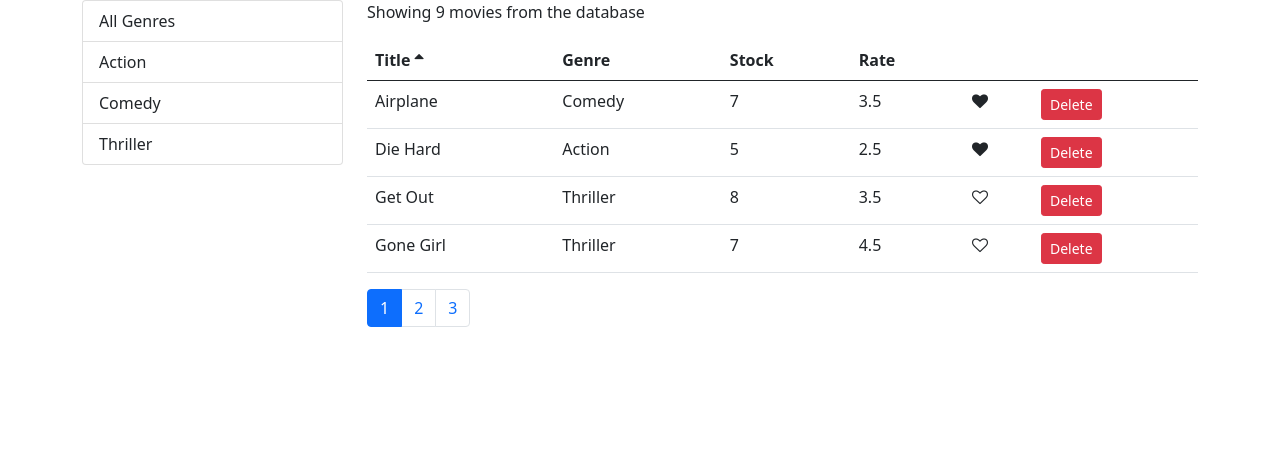
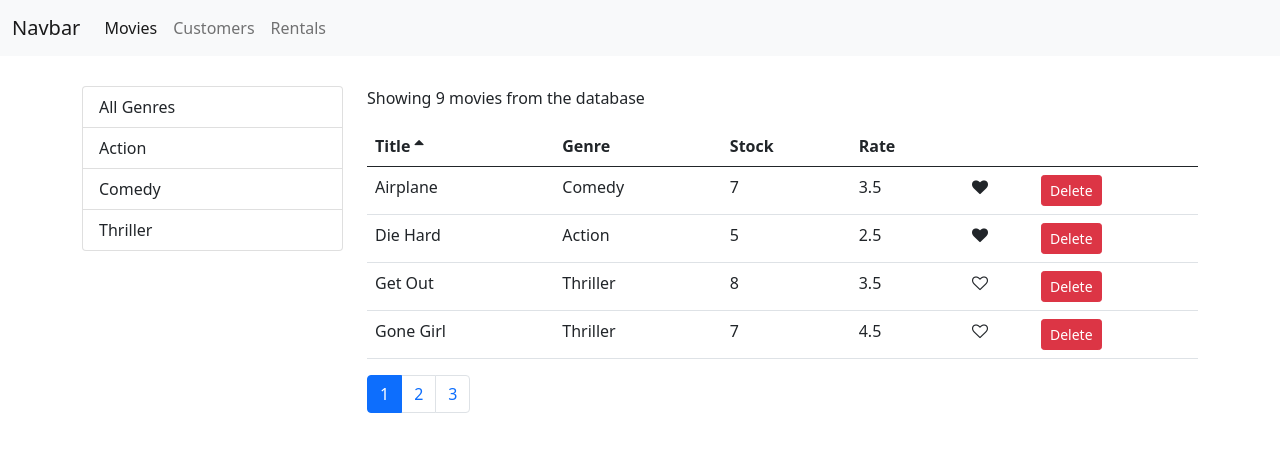
Before and after one commit to sanjanaganguly/Flickzone-react, a React (Create React App) app: page /movies in a window 1280 px wide. Shown: the top 452 px of the page. Built offline with nearby package versions, Linux system fonts and the light colour scheme.

Commit message:
Adding the NavBar

```diff
--- a/src/App.js
+++ b/src/App.js
@@ -1,26 +1,25 @@
 import React, { Component } from "react";
 import Movies from "./components/movies";
-import "./App.css";
-import { Route, Routes, Redirect, Navigate } from "react-router-dom";
+import { Route, Routes, Navigate } from "react-router-dom";
 import Navbar from "./components/navbar";
 import Customers from "./components/customers";
 import Rentals from "./components/rentals";
 import NotFound from "./components/notFound";
-import { dom } from "@fortawesome/fontawesome-svg-core";
+import "./App.css";
 
 class App extends Component {
   render() {
     return (
-      <main className="container">
+      <><Navbar /><main className="container">
         <Routes>
           <Route path="/movies" element={<Movies />}></Route>
           <Route path="/customers" element={<Customers />}></Route>
           <Route path="/rentals" element={<Rentals />}></Route>
           <Route path="/not-found" element={<NotFound />}></Route>
-          <Route path="/" element={<Navigate replace to = "/movies"/>}></Route>
-          <Route path="*" element={<Navigate replace to ="/not-found"/>} />
+          <Route path="/" element={<Navigate replace to="/movies" />}></Route>
+          <Route path="*" element={<Navigate replace to="/not-found" />} />
         </Routes>
-      </main>
+      </main></>
     );
   }
 }
--- a/src/components/navbar.jsx
+++ b/src/components/navbar.jsx
@@ -1,11 +1,26 @@
-import React, { Component } from 'react';
+import { React } from 'react';
+import { Link, NavLink } from 'react-router-dom';
 
 const Navbar = () => {
     return (
-        <div>
-
-        </div>
+        // Link - when we use <NavLink> tag, the entire html and the bundle is downloaded again and again everytime the user navigates from one page to another. To overcome
+        // this issue, we use <Link>. This reloads the page without reloading all its assets. Link prevents a full reload.
+        <nav className="navbar navbar-expand-lg navbar-light bg-light">
+            <div className="container-fluid">
+                <Link className="navbar-brand" to="/">Navbar</Link>
+                <button className="navbar-toggler" type="button" data-bs-toggle="collapse" data-bs-target="#navbarNavAltMarkup" aria-controls="navbarNavAltMarkup" aria-expanded="false" aria-label="Toggle navigation">
+                    <span className="navbar-toggler-icon"></span>
+                </button>
+                <div className="collapse navbar-collapse" id="navbarNavAltMarkup">
+                    <div className="navbar-nav">
+                        <NavLink className="nav-link" aria-current="page" to="/movies">Movies</NavLink>
+                        <NavLink className="nav-link" to="/customers">Customers</NavLink>
+                        <NavLink className="nav-link" to="/rentals">Rentals</NavLink>
+                    </div>
+                </div>
+            </div>
+        </nav>
     )
-}
+};
 
 export default Navbar;
--- a/src/index.css
+++ b/src/index.css
@@ -12,6 +12,10 @@
     monospace;
 }
 
+.navbar{
+  margin-bottom: 30px;
+}
+
 .clickable {
   cursor: pointer;
 }
```
